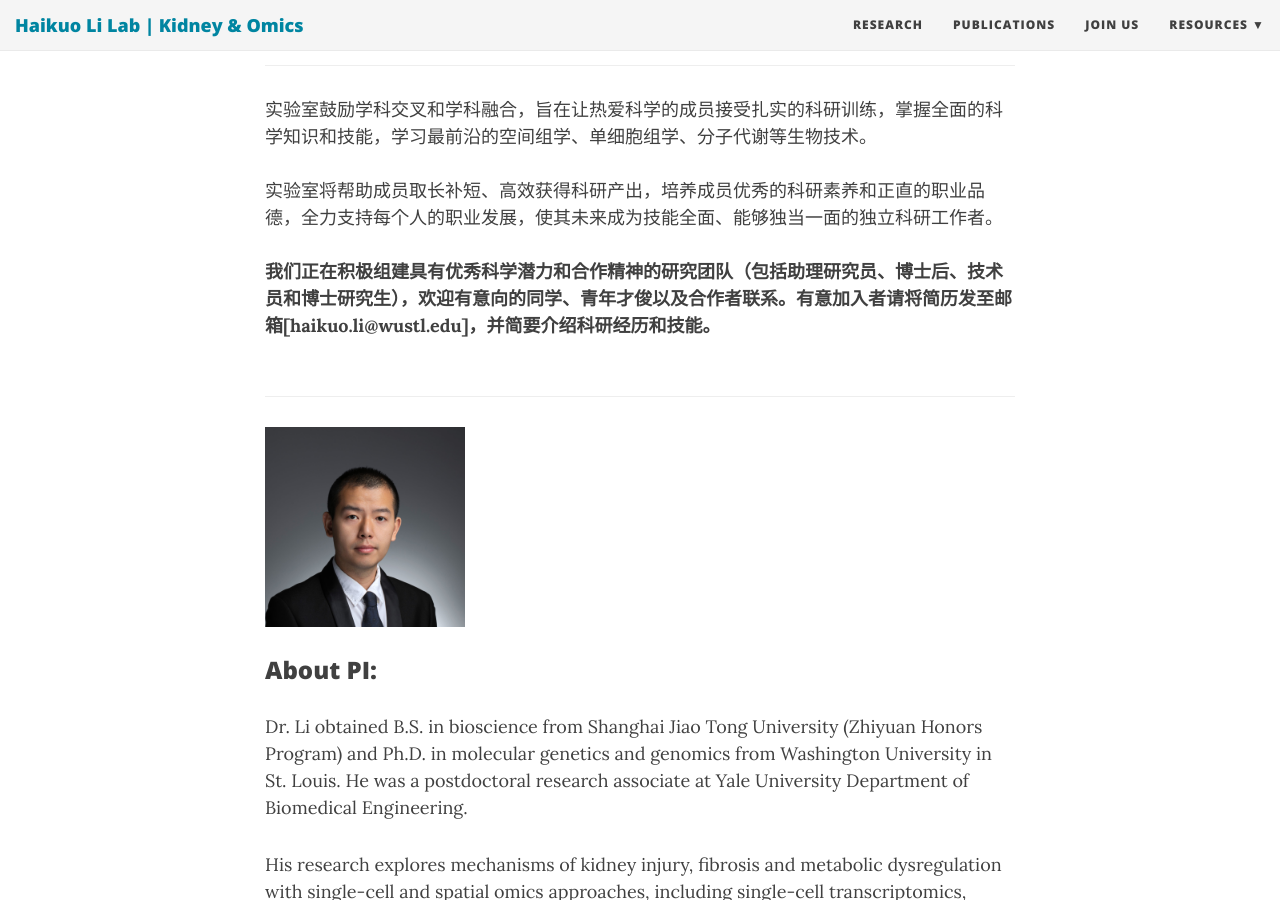
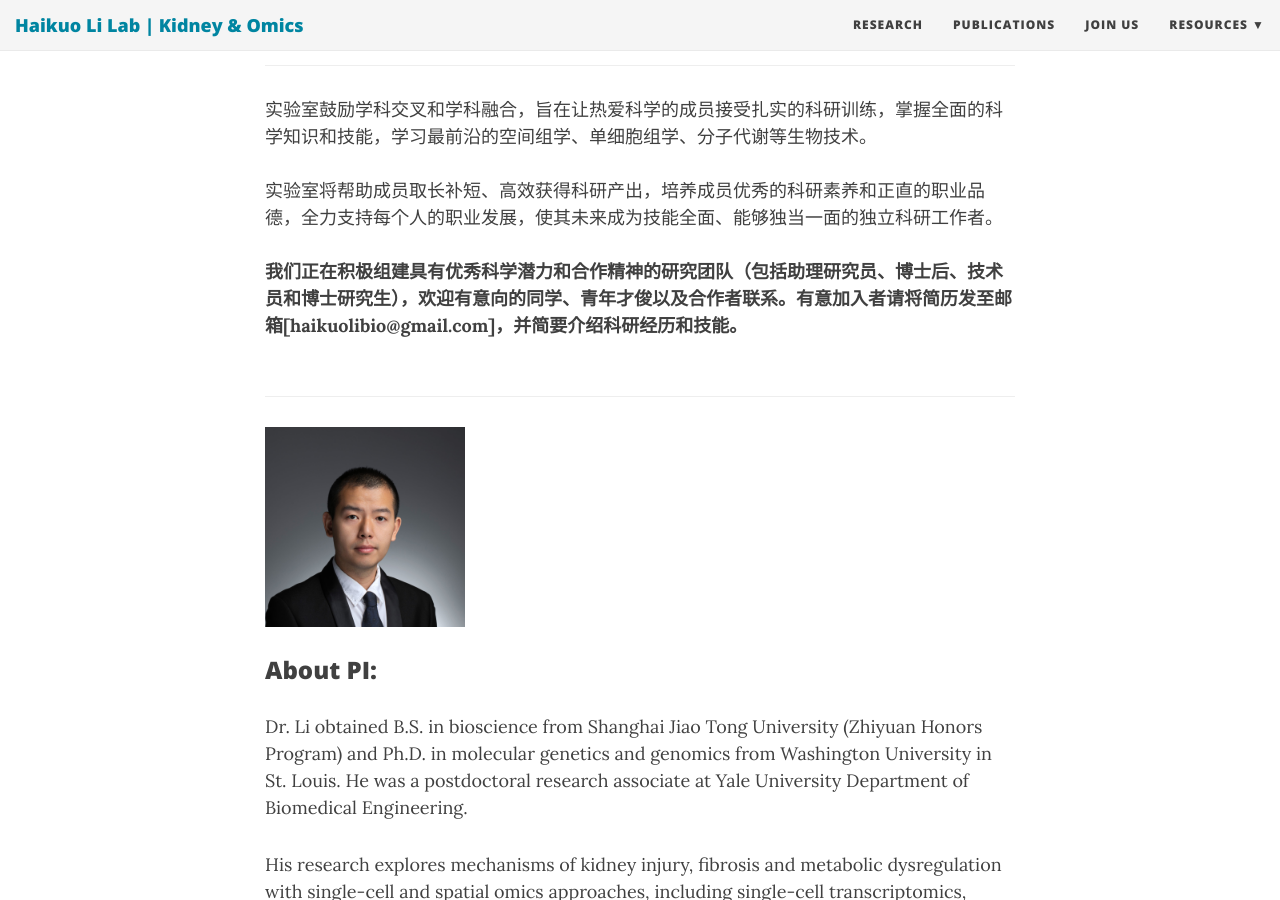
Before and after one commit to TheLiLab/thelilab.github.io, a Jekyll site: the page built from joinus.md, in a window 1280 px wide and 900 px high, scrolled down 801 px. Built offline with Jekyll 4.4.1, drawn with Linux system fonts in a browser that asks for light colours; nearby versions of some CDN libraries.

Commit message:
Update joinus.md

```diff
--- a/joinus.md
+++ b/joinus.md
@@ -23,7 +23,7 @@ bigimg:
 
 实验室鼓励学科交叉和学科融合，旨在让热爱科学的成员接受扎实的科研训练，掌握全面的科学知识和技能，学习最前沿的空间组学、单细胞组学、分子代谢等生物技术。<br><br>
 实验室将帮助成员取长补短、高效获得科研产出，培养成员优秀的科研素养和正直的职业品德，全力支持每个人的职业发展，使其未来成为技能全面、能够独当一面的独立科研工作者。<br><br>
-**我们正在积极组建具有优秀科学潜力和合作精神的研究团队（包括助理研究员、博士后、技术员和博士研究生），欢迎有意向的同学、青年才俊以及合作者联系。有意加入者请将简历发至邮箱[haikuo.li@wustl.edu]，并简要介绍科研经历和技能。**<br><br>
+**我们正在积极组建具有优秀科学潜力和合作精神的研究团队（包括助理研究员、博士后、技术员和博士研究生），欢迎有意向的同学、青年才俊以及合作者联系。有意加入者请将简历发至邮箱[haikuolibio@gmail.com]，并简要介绍科研经历和技能。**<br><br>
 <hr>
 
 
```
